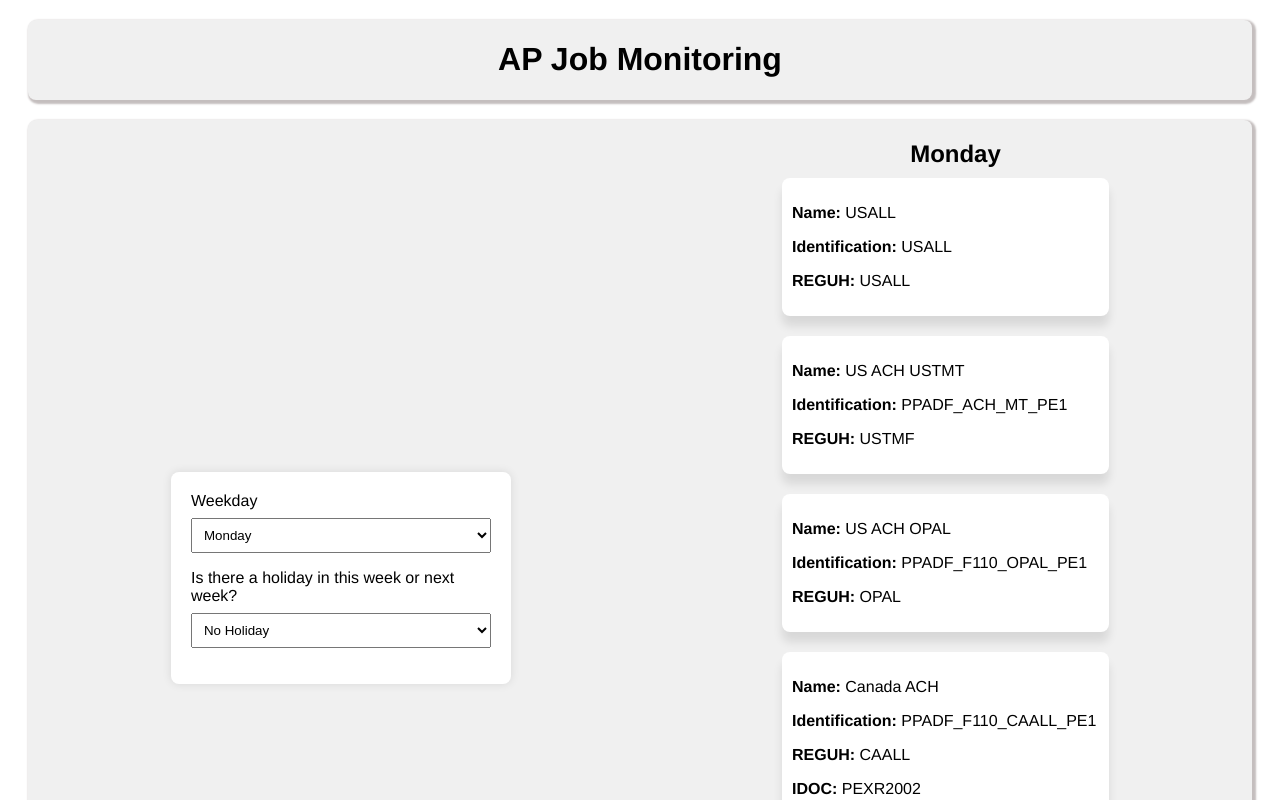
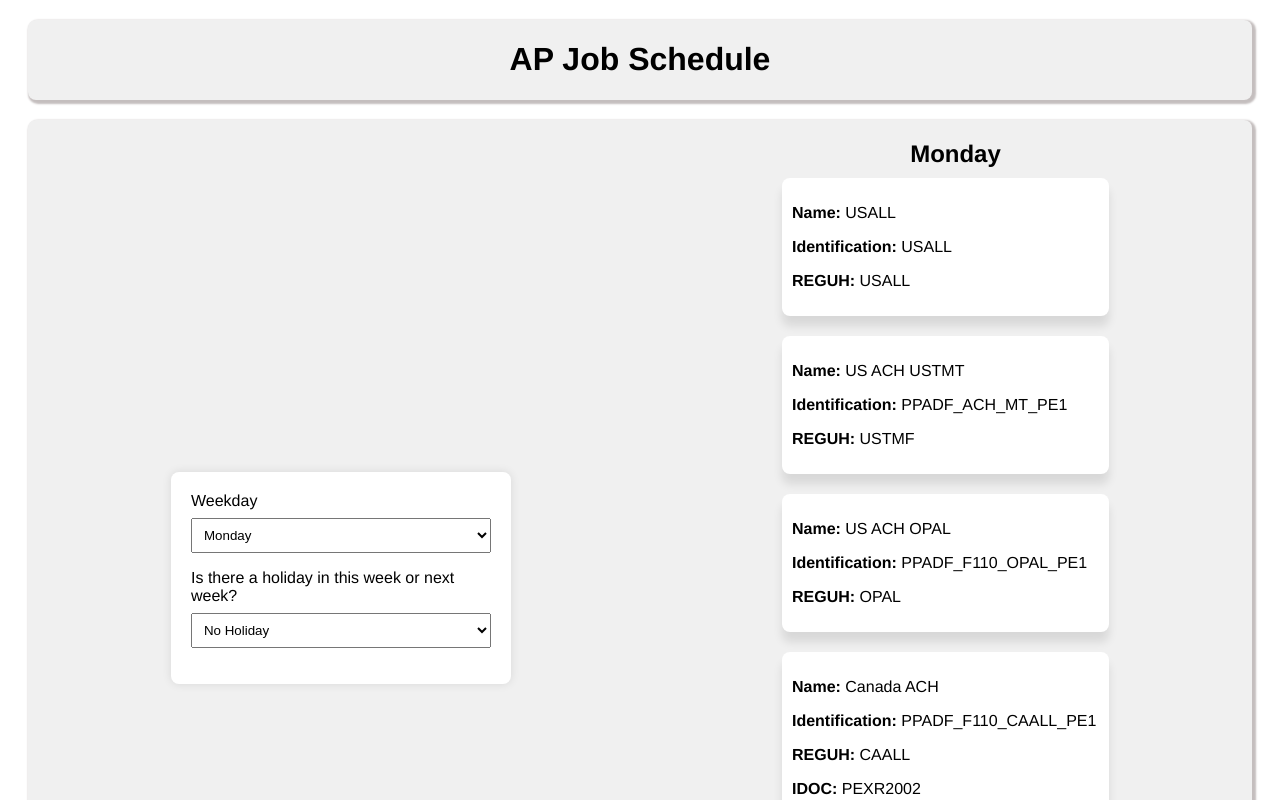
Before and after one commit to Adinath03/AP-Job-Monitoring-v2, a React (Create React App) app: page / in a window 1280 px wide. Shown: the top 800 px of the page. Built offline with nearby package versions, Linux system fonts and the light colour scheme.

Commit message:
Update Header.jsx

```diff
--- a/src/components/Header.jsx
+++ b/src/components/Header.jsx
@@ -3,7 +3,7 @@ import React from "react";
 function Header() {
   return (
     <header>
-      <h1>AP Job Monitoring</h1>
+      <h1>AP Job Schedule</h1>
     </header>
   );
 }
```
